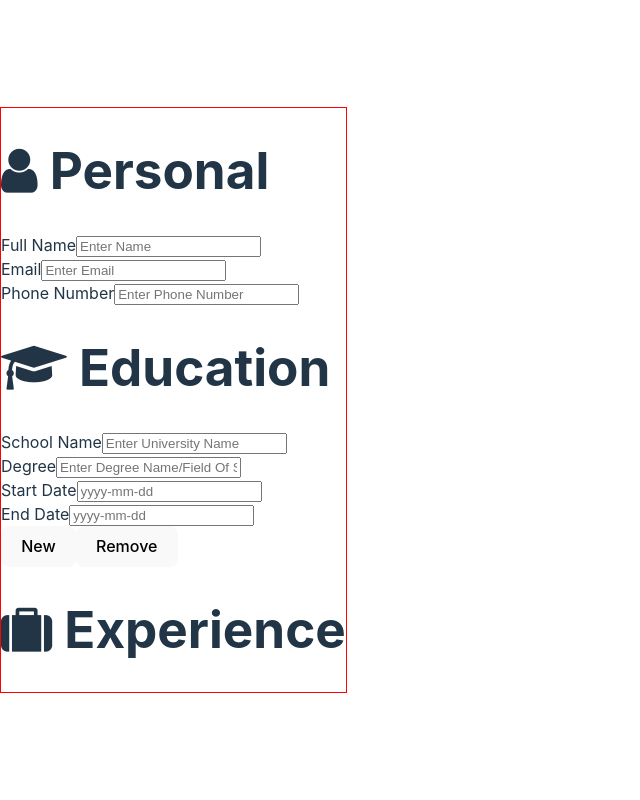
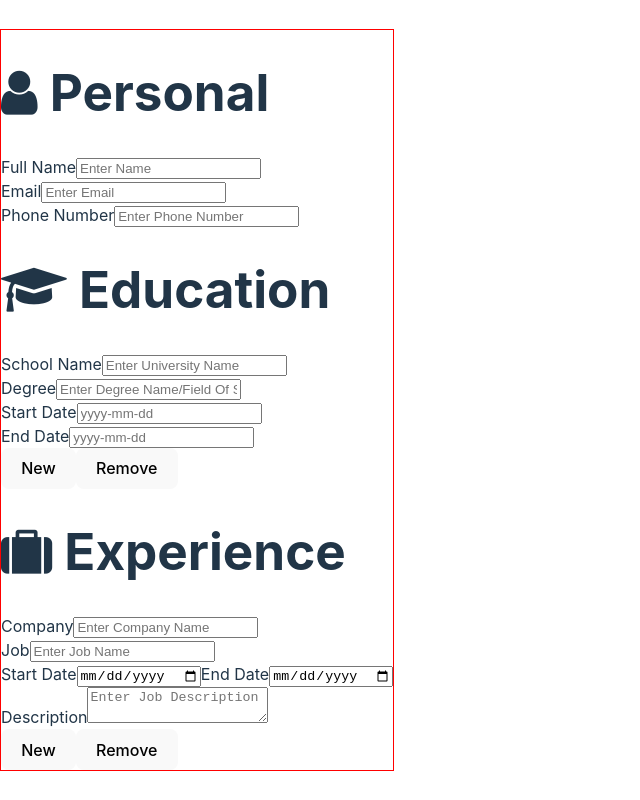
Before and after one commit to EvanJYHe/cv-generator, a React (Vite) app: page / in a window 1280 px wide. Shown: the whole page, without its empty margins (0-640 px from the left). Built offline with nearby package versions, Linux system fonts and the light colour scheme; the HTML template or start-up script is replaced by a standard one.

Commit message:
fixed ability to add/remove ExperienceInfoForms and correctly update the state when info is entered

```diff
--- a/src/App.jsx
+++ b/src/App.jsx
@@ -66,7 +66,7 @@ function App() {
       return form; //don't change anything if it doesnt match
     });
 
-    setEducationInfo(newObject)
+    setExperienceInfo(newObject)
   }
 
   const addExperienceForm = () => {
@@ -85,7 +85,7 @@ function App() {
   const removeExperienceForm = (id) => {
     if (experienceInfo.length === 1) return; //no need to remove the last form
 
-    setExperienceInfo(educaexperienceInfotionInfo.filter((form) => form.id !== id)); //return all forms except the one with the id
+    setExperienceInfo(experienceInfo.filter((form) => form.id !== id)); //return all forms except the one with the id
   };
 
   return (
--- a/src/components/InfoEditor/ExperienceInfoForm.jsx
+++ b/src/components/InfoEditor/ExperienceInfoForm.jsx
@@ -1,4 +1,7 @@
+import EditButtons from "./EditButtons";
+
 function ExperienceInfoForm({ id, updateExperienceInfo, addExperienceForm, removeExperienceForm }) {
+
     return (
         <form>
             <div>
@@ -48,7 +51,7 @@ function ExperienceInfoForm({ id, updateExperienceInfo, addExperienceForm, remov
                     Description
                 </label>
                 <textarea
-                    data-key="job"
+                    data-key="description"
                     placeholder="Enter Job Description"
                     onChange={(event) => updateExperienceInfo(event, id)}
                 />
@@ -66,7 +69,8 @@ function ExperienceInfoList({ experienceInfo, updateExperienceInfo, addExperienc
                 <i className="fa fa-suitcase"></i> Experience
             </h1>
             <div>
-                {experienceInfo.map((form) => {
+
+                {experienceInfo.map((form) => (
                     <ExperienceInfoForm
                         key={form.id} //used by react to identify elements in list
                         id={form.id} //id to identify specific
@@ -74,9 +78,8 @@ function ExperienceInfoList({ experienceInfo, updateExperienceInfo, addExperienc
                         addExperienceForm={addExperienceForm}
                         removeExperienceForm={() => removeExperienceForm(form.id)}
                     />
-                })}
+                ))}
             </div>
-
         </div>
     )
 }
```
Also changed, not shown: src/components/InfoEditor/EducationInfoList.jsx (line endings or trailing spaces).
